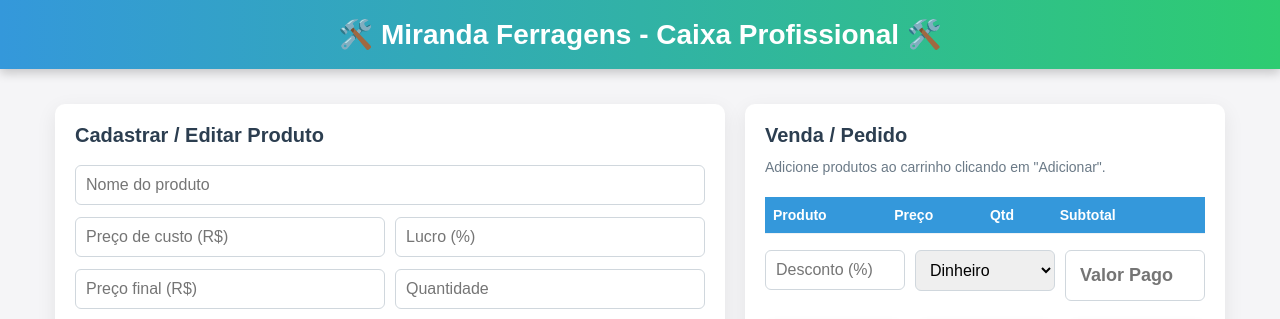
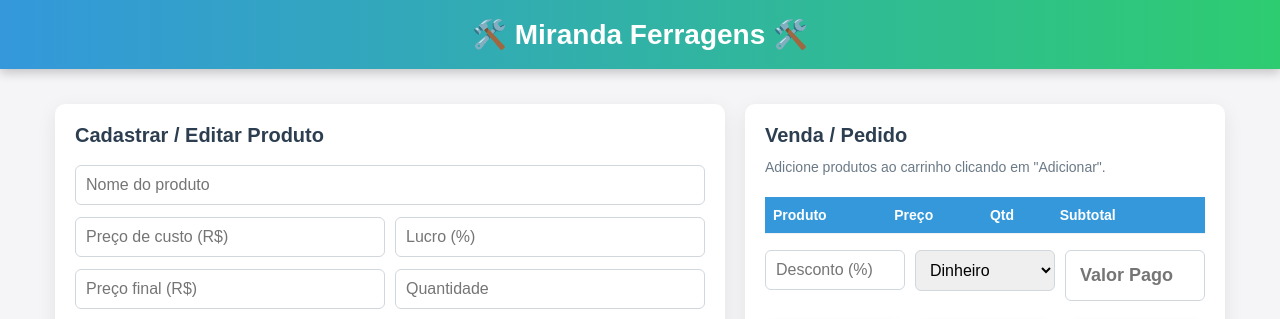
Before and after one commit to thiago-sl/mirandaferragem, a plain HTML site: page index.html in a window 1280 px wide. Shown: the top 319 px of the page. Drawn offline with nearby package versions, Linux system fonts and the light colour scheme.

Commit message:
atualicao 2
concluida

```diff
--- a/index.html
+++ b/index.html
@@ -47,7 +47,7 @@ thead th {background:#3498db; color:#fff; font-size:14px;}
 </head>
 <body>
 
-<header>🛠️ Miranda Ferragens - Caixa Profissional 🛠️</header>
+<header>🛠️ Miranda Ferragens 🛠️</header>
 <div class="wrap">
   <div class="grid">
     <!-- ESQUERDA: Produtos -->
```
